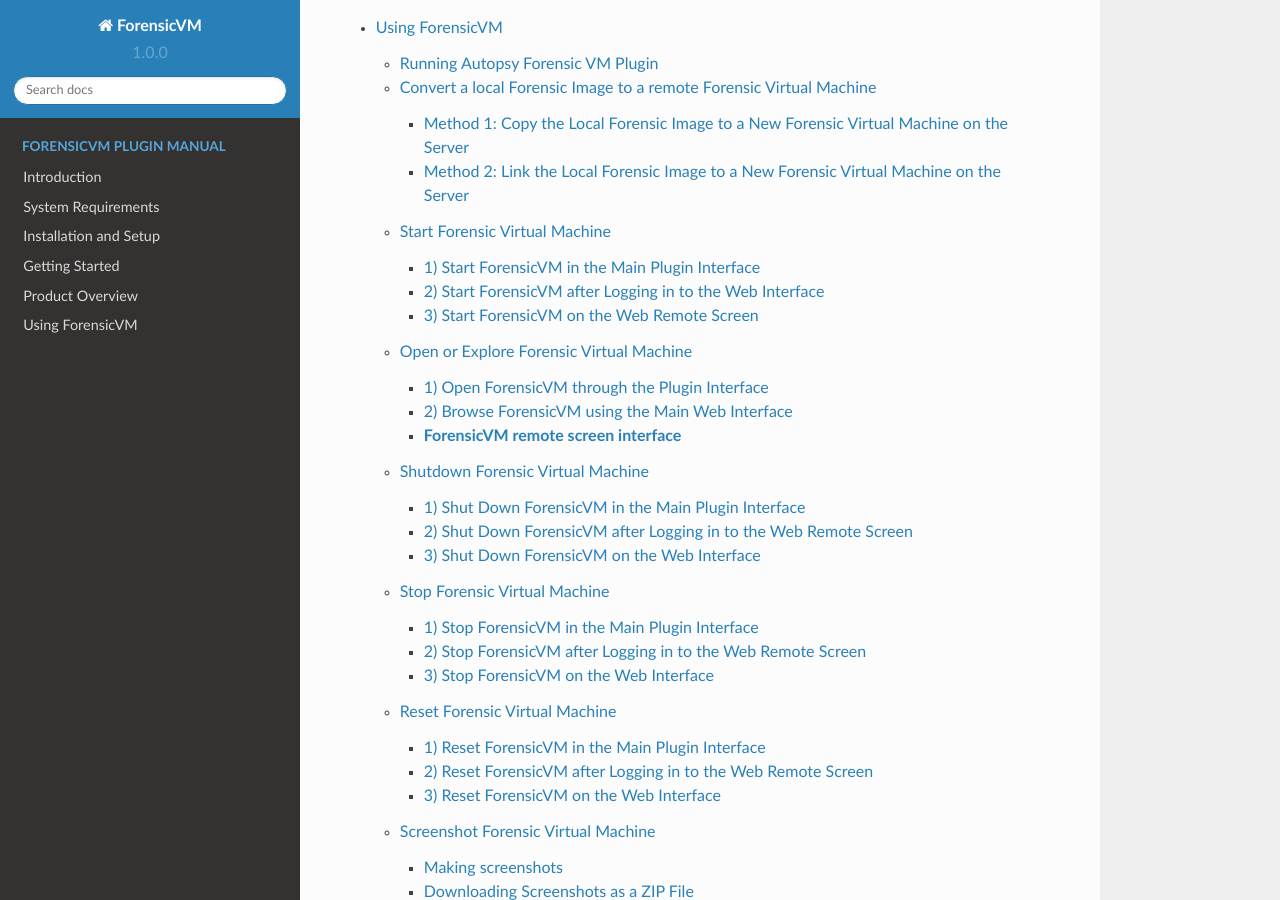
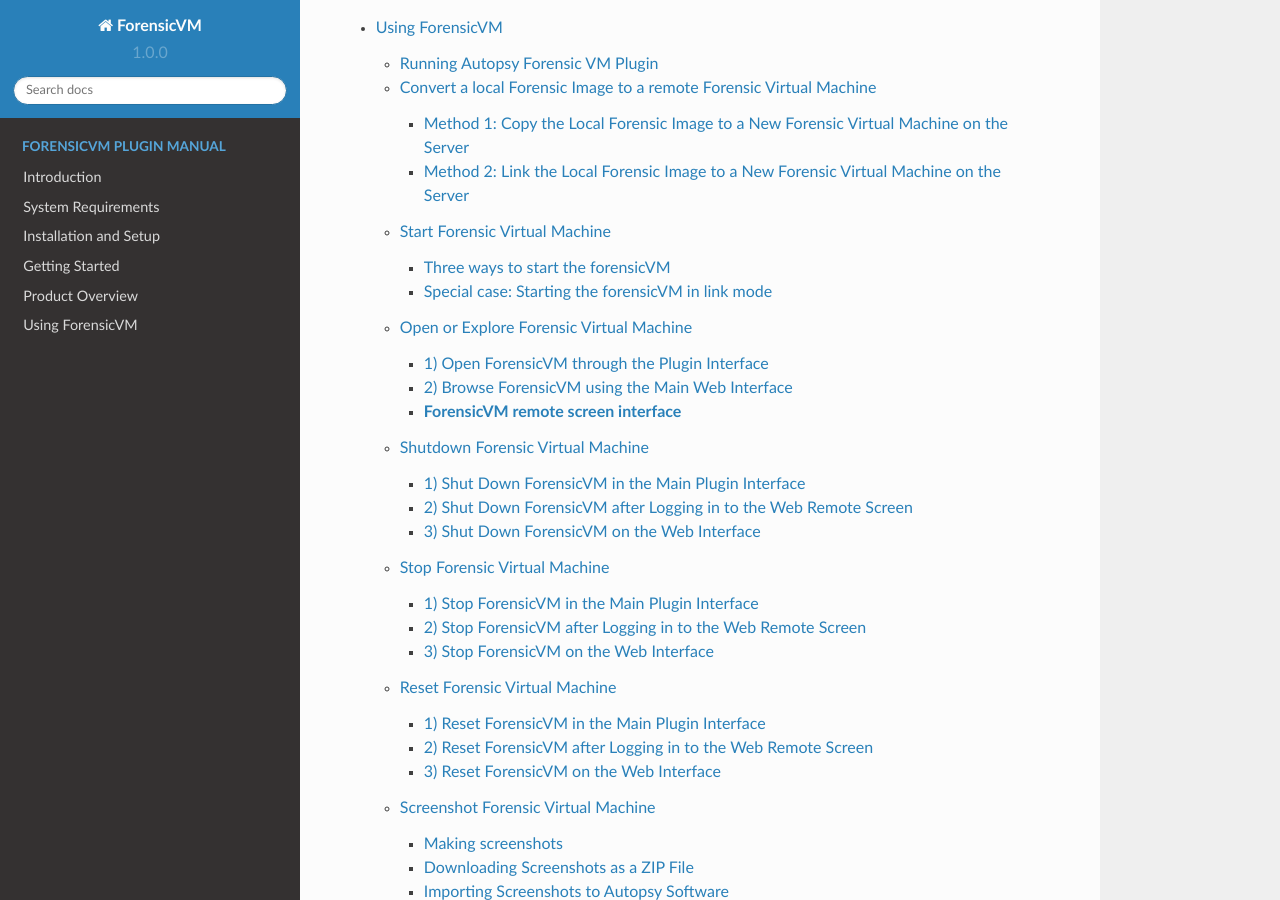
Before and after one commit to nunomourinho/forensicVmAutopsyUserManual, a Sphinx documentation site: the page built from docs/index.rst, in a window 1280 px wide and 900 px high, scrolled down 3405 px. Built offline with Sphinx 7.4.7 and the Read the Docs theme 2.0.0, drawn with Linux system fonts in a browser that asks for light colours; pages that are not in the unit, such as notebooks, are missing from menus; some of the changed lines change nothing that is shown.

Commit message:
Update start_vm.rst

```diff
--- a/docs/user/start_vm.rst
+++ b/docs/user/start_vm.rst
@@ -1,5 +1,8 @@
 Starting the Virtual Machine (VM)
 ==================================
+
+Three ways to start the forensicVM
+***********************************
 
 There are three different ways to start the forensic virtual machine (forensicVM). These methods provide flexibility depending on your access level and location within the system interface:
 
@@ -61,3 +64,58 @@
    c) Press the start button to initiate the virtual machine.
 
 These three methods ensure that you can initiate the forensicVM from various points in the system.
+
+
+Special case: Starting the forensicVM in link mode
+***************************************************
+
+**Precautions and considerations**:
+
+When a forensic image is converted to a forensic virtual machine using the option b) Link mode, it can on be started using the Autopsy Plugin. Some precautions must be taken to assure that a smooth virtual machine operation:
+
+   ... Warning::
+      1) Only start a linked the forensicVM using the Autopsy Plugin. Do not try to use the forensicVM web interface. It will not work.
+      2) Use a stable internet connection, like fiber óptics. Connection failure will result in machine disk timeouts and possibily virtual machine blue screen of death.
+      3) Do not close the command line window. This window needs to be open all times. Shutdown or stop the forensicVM using the "Stop" or "Shutdown" Autopsy Plugin buttons. Only this assures that there will be no problems resulting of zoombie mount points to your computer.
+
+** Steps to start and stop or shutdown**:
+
+1) Start ForensicVM in the Main Plugin Interface
+   To initiate the forensicVM from the main plugin interface, follow these simple steps:
+
+   .. figure:: img/start_vm_0001.jpg
+      :alt: Change
+      :align: center
+
+      Change
+
+
+   .. figure:: img/start_vm_0005.jpg
+      :alt: Change
+      :align: center
+
+      Change
+
+   .. figure:: img/start_vm_0006.jpg
+      :alt: Change
+      :align: center
+
+      Change
+
+   .. figure:: img/start_vm_0007.jpg
+      :alt: Change
+      :align: center
+
+      Change
+
+   .. figure:: img/start_vm_0008.jpg
+      :alt: Change
+      :align: center
+
+      Change
+
+   .. figure:: img/start_vm_0009.jpg
+      :alt: Change
+      :align: center
+
+      Change
```
